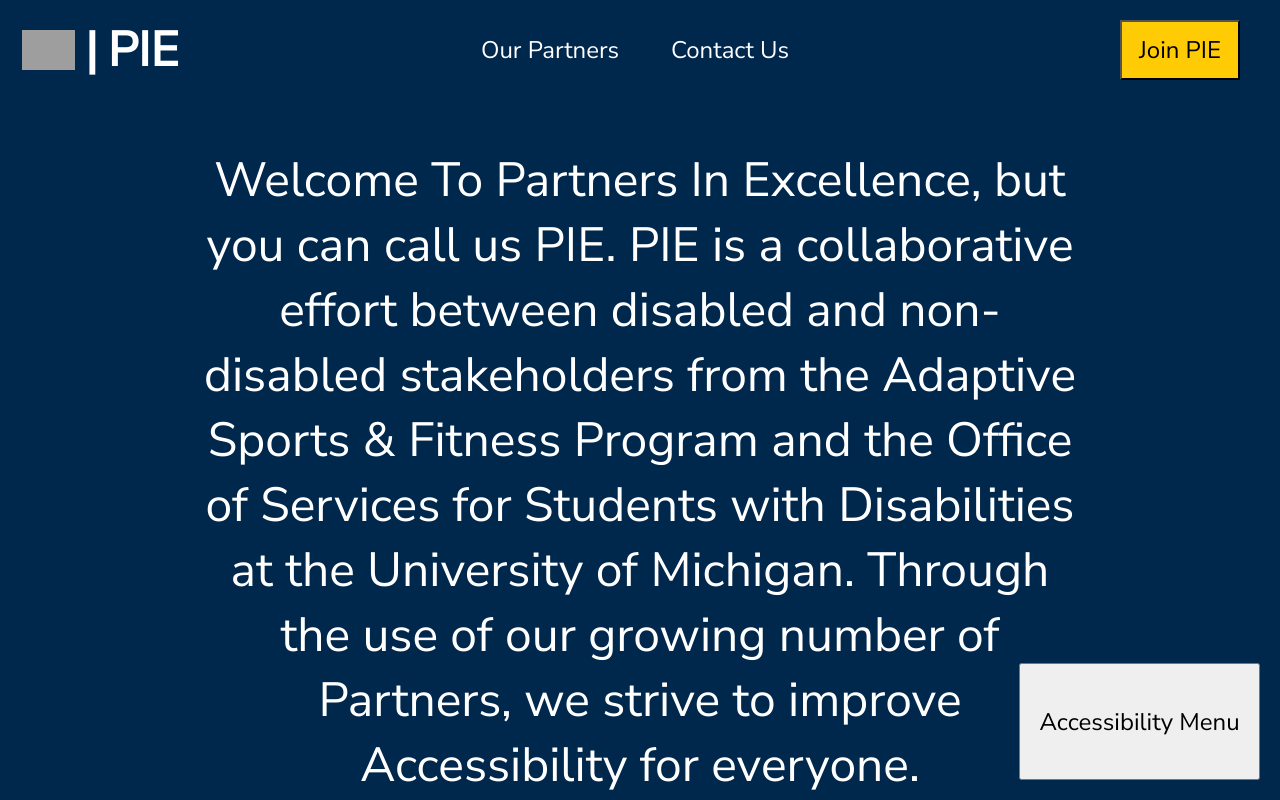
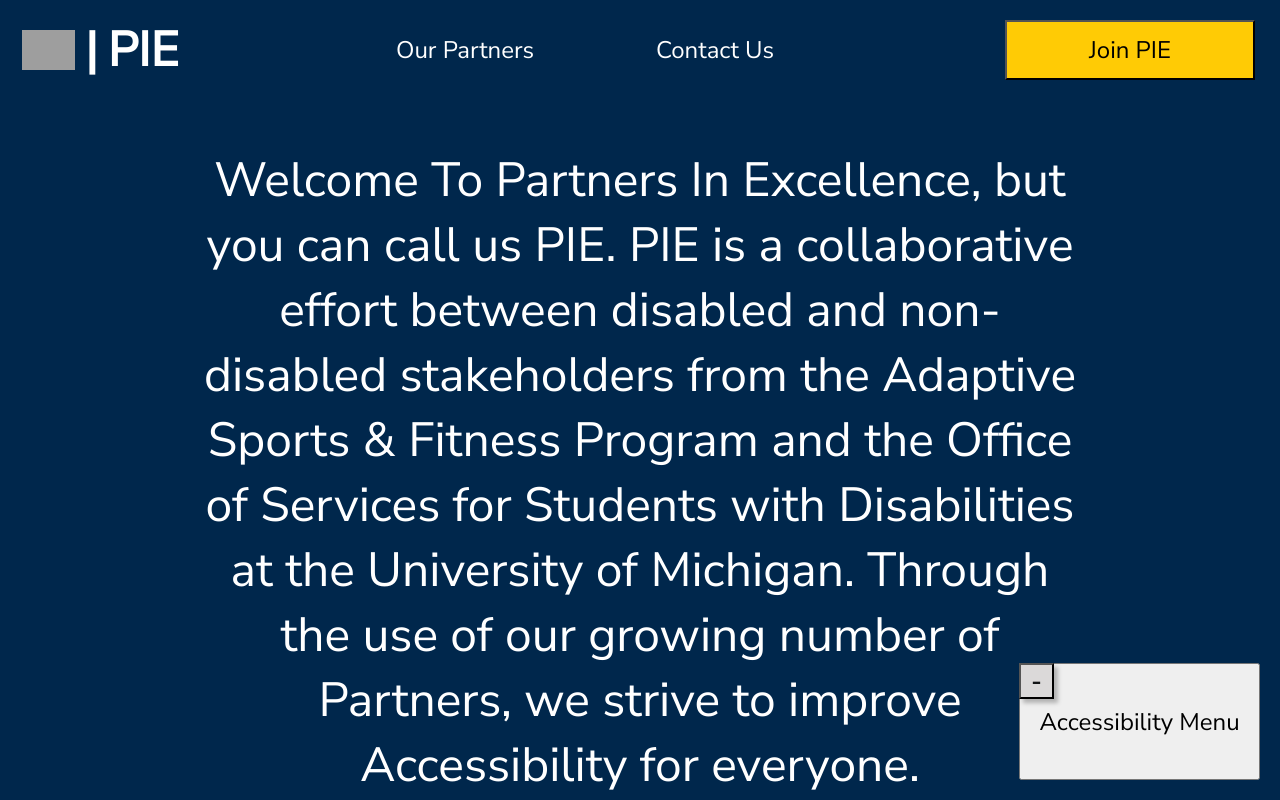
Before and after one commit to ConnorInglis18/pie-website, a React (Create React App) app: page / in a window 1280 px wide. Shown: the top 800 px of the page. Built offline with nearby package versions, Linux system fonts and the light colour scheme; grey boxes are pictures that could not be loaded.

Commit message:
Made header button widths larger so that when font size is increased the writing stays within buttons longer. Made it possible to minimize the accessibility menu so that all content on the page can be seen

```diff
--- a/src/App.css
+++ b/src/App.css
@@ -4,14 +4,6 @@
   font-style: normal;
   font-weight: normal;
 }
-
-/* .dyslexic {
-  font-family: "OpenDyslexic2";
-}
-
-.notDyslexic {
-  font-family: "Nunito Sans";
-} */
 
 #pageContent {
   width: 100%;
@@ -61,6 +53,7 @@ a:focus {
 .accessibilityBtn {
   width: 221px;
   height: 171px;
+
   font-size: x-large;
 }
 
@@ -78,7 +71,7 @@ a:focus {
   font-size: x-large;
 }
 
-#showAccessBtn {
+#showAccessBtnLarge {
   position: fixed;
   width: 241px;
   height: 117px;
@@ -89,3 +82,38 @@ a:focus {
 
   font-size: x-large;
 }
+
+#showAccessBtnSmall {
+  position: fixed;
+  width: 120px;
+  height: 50px;
+
+  float: right;
+  bottom: 20px;
+  right: 20px;
+
+  font-size: medium;
+}
+
+#minimizeAccessButton {
+  position: fixed;
+  bottom: 101px;
+  right: 226px;
+  display: flex;
+  align-items: center;
+  justify-content: center;
+  width: 35px;
+  height: 36px;
+  background: rgb(219, 217, 217);
+  box-shadow: 4px 4px 4px rgba(0, 0, 0, 0.25);
+  /* border-radius: 40px; */
+
+  font-style: normal;
+  font-weight: 500;
+  font-size: 30px;
+  line-height: 38px;
+  display: flex;
+  align-items: center;
+  text-align: center;
+  color: #131516;
+}
--- a/src/App.jsx
+++ b/src/App.jsx
@@ -13,6 +13,7 @@ class App extends Component {
       counter: 0,
       curPage: "LandingPage",
       showAccessMenu: false,
+      minimizedAccessMenu: false,
       isDyslexicFont: false,
       fontMultiplier: 1
     }
@@ -23,6 +24,14 @@ class App extends Component {
         "font-family": this.state.isDyslexicFont ? "OpenDyslexic2" : defaultFont,
         "font-size": this.state.fontMultiplier * defaultFontSize + "px"
     }
+  }
+
+  minimizeAccessibility = (e) => {
+    e.preventDefault();
+    console.log("minimizing access menu");
+    this.setState({
+      minimizedAccessMenu: true
+    })
   }
 
   componentDidMount = () => {
@@ -42,7 +51,8 @@ class App extends Component {
     console.log("open accessibility menu");
     e.preventDefault();
     this.setState({
-      showAccessMenu: true
+      showAccessMenu: true,
+      minimizedAccessMenu: false,
     });
   }
 
@@ -110,14 +120,24 @@ class App extends Component {
           <div id="accessibilityContent">
             <div id="accessibilityText" style={this.applyStyles(28, "Nunito Sans")}>Accessibility Menu</div>
             <div id="accessibilityBtnSection">
-              <button class="accessibilityBtn" id="increaseFontBtn" style={this.applyStyles(24, "Nunito Sans")} onClick={this.increaseFont}>+Font</button>
-              <button class="accessibilityBtn" id="decreaseFontBtn" style={this.applyStyles(24, "Nunito Sans")} onClick={this.decreaseFont}>-Font</button>
+              <button class="accessibilityBtn" id="increaseFontBtn" style={this.applyStyles(24, "Nunito Sans")} onClick={this.increaseFont}>Increase Font</button>
+              <button class="accessibilityBtn" id="decreaseFontBtn" style={this.applyStyles(24, "Nunito Sans")} onClick={this.decreaseFont}>Decrease Font</button>
               <button class="accessibilityBtn" id="dyslexiaFont" style={this.applyStyles(24, "Nunito Sans")} onClick={this.toDyslexic}>To Dyslexic</button>
               <button class="accessibilityBtn" id="standardFont" style={this.applyStyles(24, "Nunito Sans")} onClick={this.fromDyslexic}>From Dyslexic</button>
             </div>
             <button id="hideAccessBtn" style={this.applyStyles(24, "Nunito Sans")} onClick={this.hideAccessibilityMenu}>Close</button>
           </div>
-          : <button id="showAccessBtn" style={this.applyStyles(24, "Nunito Sans")} onClick={this.showAccessibilityMenu}>Accessibility Menu</button>
+          : <div id="closedAccessibilityContent">
+            {this.state.minimizedAccessMenu ?
+              <div>
+                <button id="showAccessBtnSmall" style={this.applyStyles(12, "Nunito Sans")} onClick={this.showAccessibilityMenu}>Accessibility Menu</button>
+              </div>
+              : <div>
+                <button id="showAccessBtnLarge" style={this.applyStyles(24, "Nunito Sans")} onClick={this.showAccessibilityMenu}>Accessibility Menu</button>
+                <button id="minimizeAccessButton" onClick={this.minimizeAccessibility}>-</button>
+              </div>
+            }
+          </div>
         }
       </div>
     );
--- a/src/Header.css
+++ b/src/Header.css
@@ -42,7 +42,7 @@
 }
 
 .partnersButton {
-  width: 180px;
+  width: 250px;
   background-color: Transparent;
   background-repeat: no-repeat;
   border: none;
@@ -54,7 +54,7 @@
 }
 
 .contactButton {
-  width: 180px;
+  width: 250px;
   background-color: Transparent;
   background-repeat: no-repeat;
   border: none;
@@ -66,7 +66,7 @@
 }
 
 .joinWrapper {
-  width: 200px;
+  width: 300px;
   height: 60px;
   display: flex;
   align-items: center;
@@ -74,7 +74,7 @@
 }
 
 .joinButton {
-  width: 120px;
+  width: 250px;
   height: 60px;
   background-color: #ffcb05;
 }
```
